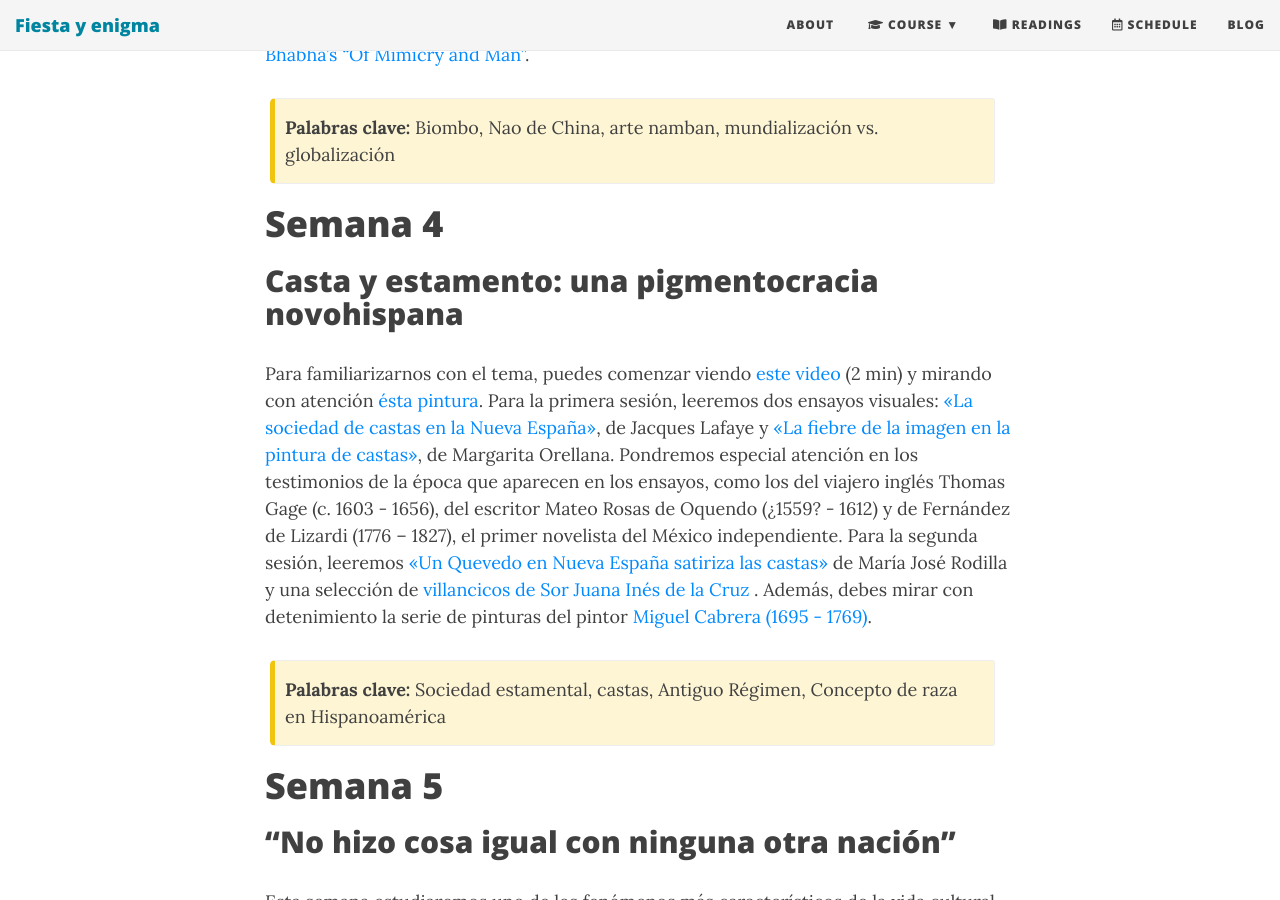
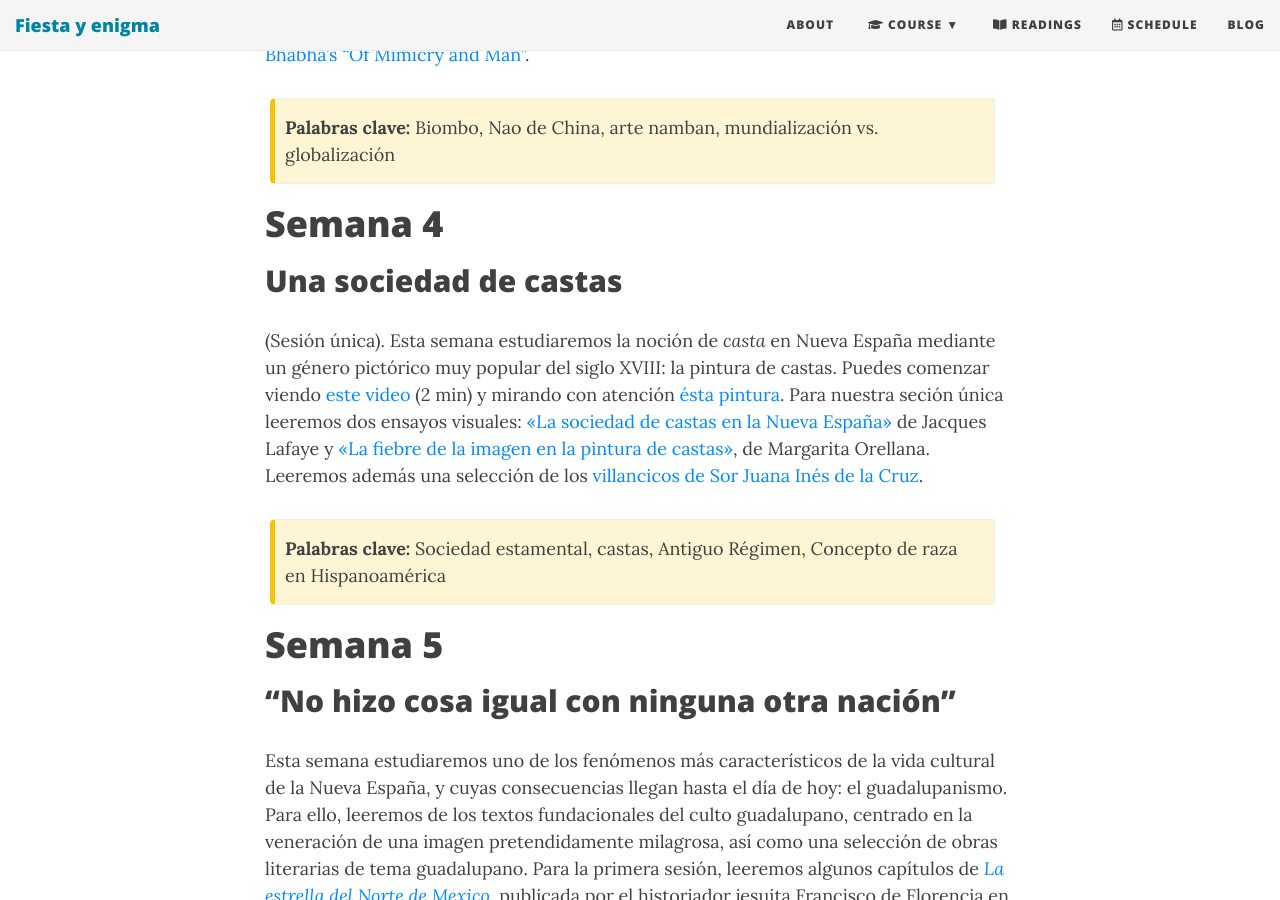
Before and after one commit to Hipomenes/novohispana, a Jekyll site: the page built from syllabus.md, in a window 1280 px wide and 900 px high, scrolled down 2945 px. Built offline with Jekyll 4.4.1, drawn with Linux system fonts in a browser that asks for light colours; nearby versions of some CDN libraries; some of the changed text lies outside the part shown.

Commit message:
Update syllabus.md

```diff
--- a/syllabus.md
+++ b/syllabus.md
@@ -46,13 +46,12 @@ Para la segunda sesión, leeremos una selección de los [*Infortunios de Alonso
 
 # Semana 4
 
-## Casta y estamento: una pigmentocracia novohispana
+## Una sociedad de castas
 
-Para familiarizarnos con el tema, puedes comenzar viendo [este video](https://youtu.be/yk6fAcqfvEk) (2 min) y mirando con atención [ésta pintura](https://drive.google.com/file/d/1vqXNRs7civ64zqYK4JRD3ivgxRNVKNeX/view?usp=sharing). Para la primera sesión, leeremos dos ensayos visuales: [«La sociedad de castas en la Nueva España»](http://ezproxy.bu.edu/login?url=https://www.jstor.org/stable/24326827), de Jacques Lafaye y [«La fiebre de la imagen en la pintura de castas»](http://ezproxy.bu.edu/login?url=https://www.jstor.org/stable/24326830), de Margarita Orellana.
-Pondremos especial atención en los testimonios de la época que aparecen en los ensayos, como los del viajero inglés Thomas Gage (c. 1603 - 1656), del escritor Mateo Rosas de Oquendo (¿1559? - 1612) y de Fernández de Lizardi (1776 – 1827), el primer novelista del México independiente.
-Para la segunda sesión, leeremos [«Un Quevedo en Nueva España satiriza las castas»](http://ezproxy.bu.edu/login?url=https://www.jstor.org/stable/24326829) de María José Rodilla y una selección de [villancicos de Sor Juana Inés de la Cruz](http://ezproxy.bu.edu/login?url=https://www.jstor.org/stable/24326828)
-.
-Además, debes mirar con detenimiento la serie de pinturas del pintor [Miguel Cabrera (1695 - 1769)](http://ablaevariteprobatum.blogspot.com/2013/04/miguel-cabrera-y-la-pintura-de-castas.html).
+(Sesión única).
+Esta semana estudiaremos la noción de *casta* en Nueva España mediante un género pictórico muy popular del siglo XVIII: la pintura de castas.
+Puedes comenzar viendo [este video](https://youtu.be/yk6fAcqfvEk) (2 min) y mirando con atención [ésta pintura](https://drive.google.com/file/d/1vqXNRs7civ64zqYK4JRD3ivgxRNVKNeX/view?usp=sharing). Para nuestra seción única leeremos dos ensayos visuales: [«La sociedad de castas en la Nueva España»](http://ezproxy.bu.edu/login?url=https://www.jstor.org/stable/24326827) de Jacques Lafaye y [«La fiebre de la imagen en la pintura de castas»](http://ezproxy.bu.edu/login?url=https://www.jstor.org/stable/24326830), de Margarita Orellana. Leeremos además una selección de los [villancicos de Sor Juana Inés de la Cruz](http://ezproxy.bu.edu/login?url=https://www.jstor.org/stable/24326828).
+
 
 {: .box-warning}
 **Palabras clave:** Sociedad estamental, castas, Antiguo Régimen, Concepto de raza en Hispanoamérica
```
